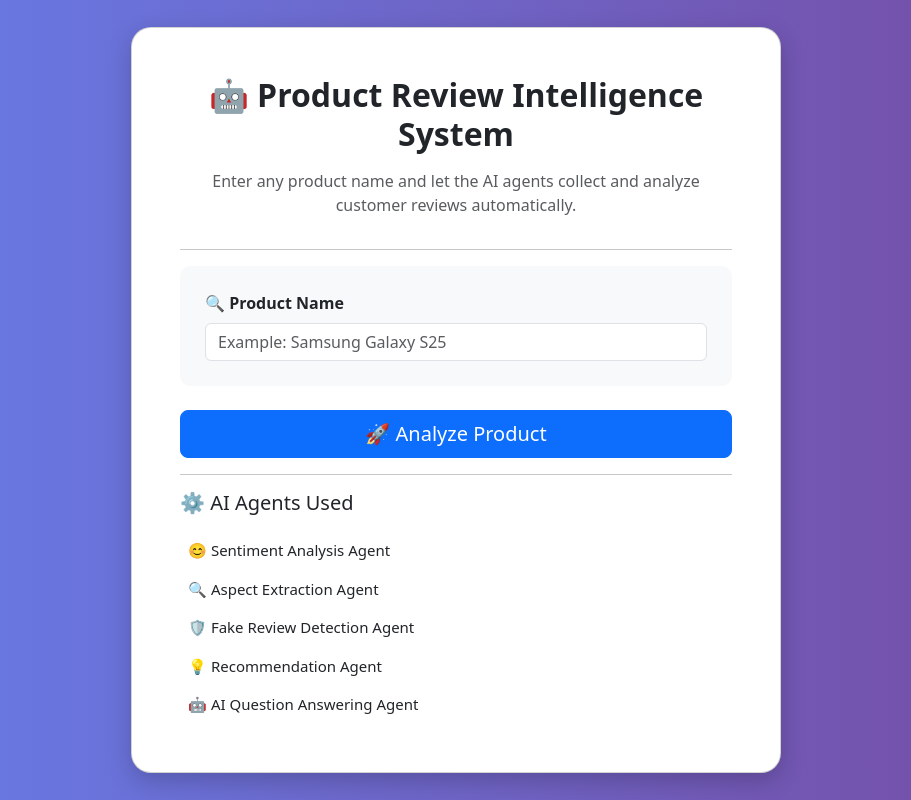
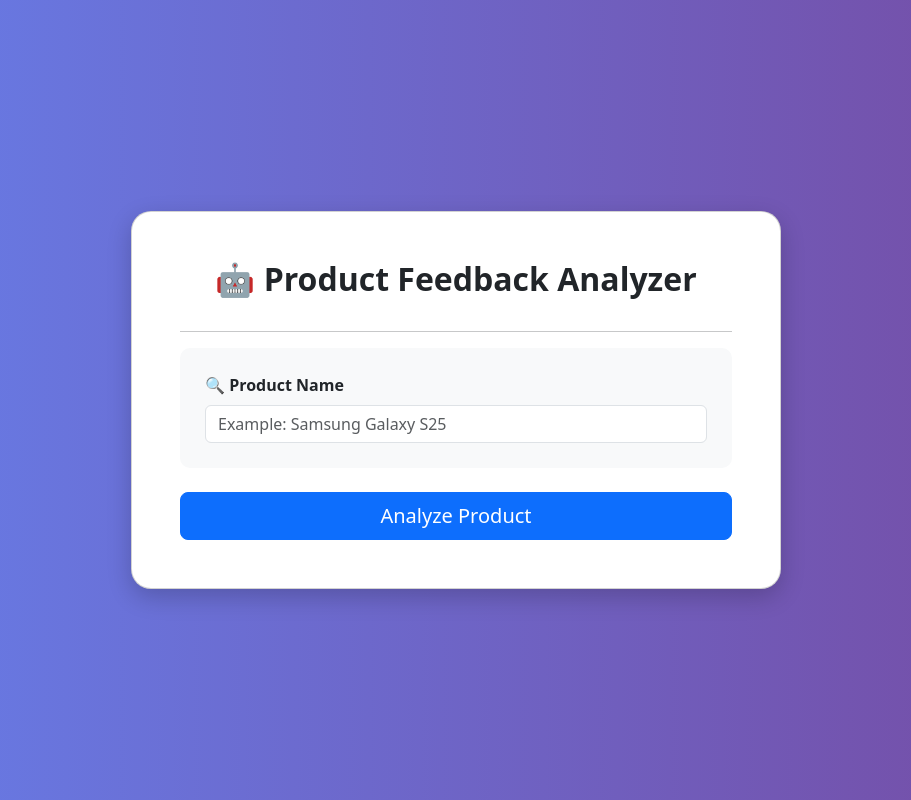
Before and after one commit to 99-chetna/agentic-product-review-analyzer, a Flask app: page / in a window 1280 px wide. Shown: the whole page, without its empty margins (184-1095 px from the left). Run offline with Flask 3, Linux system fonts and the light colour scheme.

Commit message:
removed index page content

```diff
--- a/templates/index.html
+++ b/templates/index.html
@@ -42,12 +42,12 @@ body{
 <div class="card p-5" style="width:650px;">
 
     <h2 class="text-center mb-3 title">
-        🤖 Product Review Intelligence System
+        🤖 Product Feedback Analyzer
     </h2>
 
-    <p class="text-center text-muted">
+    <!--<p class="text-center text-muted">
         Enter any product name and let the AI agents collect and analyze customer reviews automatically.
-    </p>
+    </p>-->
 
     <hr>
 
@@ -70,14 +70,14 @@ body{
         </div>
 
         <button class="btn btn-primary w-100 btn-lg">
-            🚀 Analyze Product
+             Analyze Product
         </button>
 
     </form>
 
-    <hr>
 
-    <h5 class="mb-3">
+
+    <!--<h5 class="mb-3">
         ⚙️ AI Agents Used
     </h5>
 
@@ -101,7 +101,7 @@ body{
         🤖 AI Question Answering Agent
     </div>
 
-</div>
+</div>-->
 
 </body>
 </html>
--- a/templates/result.html
+++ b/templates/result.html
@@ -37,7 +37,7 @@
 
         <hr>
 
-        /* <h6>📱 Product: {{ product_name }}</h6>
+        <h6>📱 Product: {{ product_name }}</h6>
 
         <h6>
             🌐 Source:
@@ -61,7 +61,7 @@
             {{ sentiments.NEGATIVE if sentiments.NEGATIVE else 0 }}
         </h6>
 
-        <hr>
+
 
         <!--<h6>
             📊 Product Score:
```
